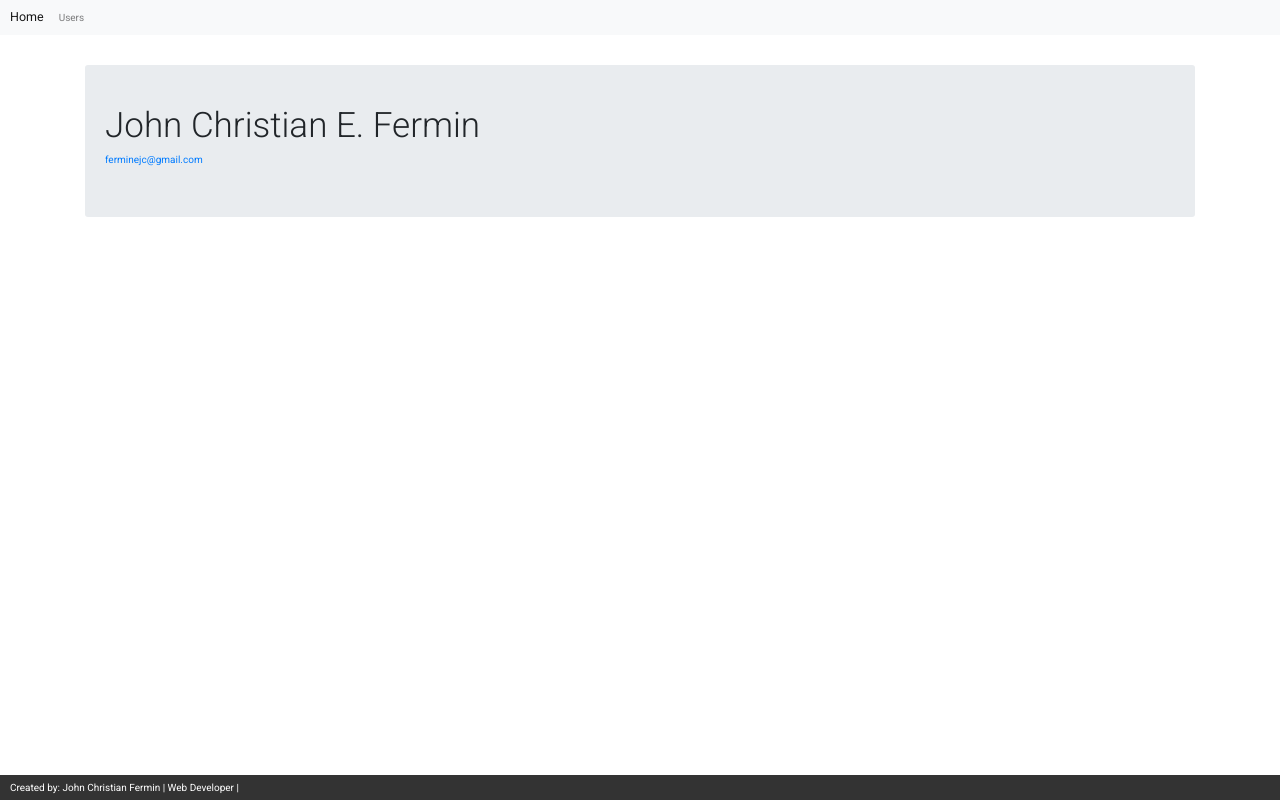
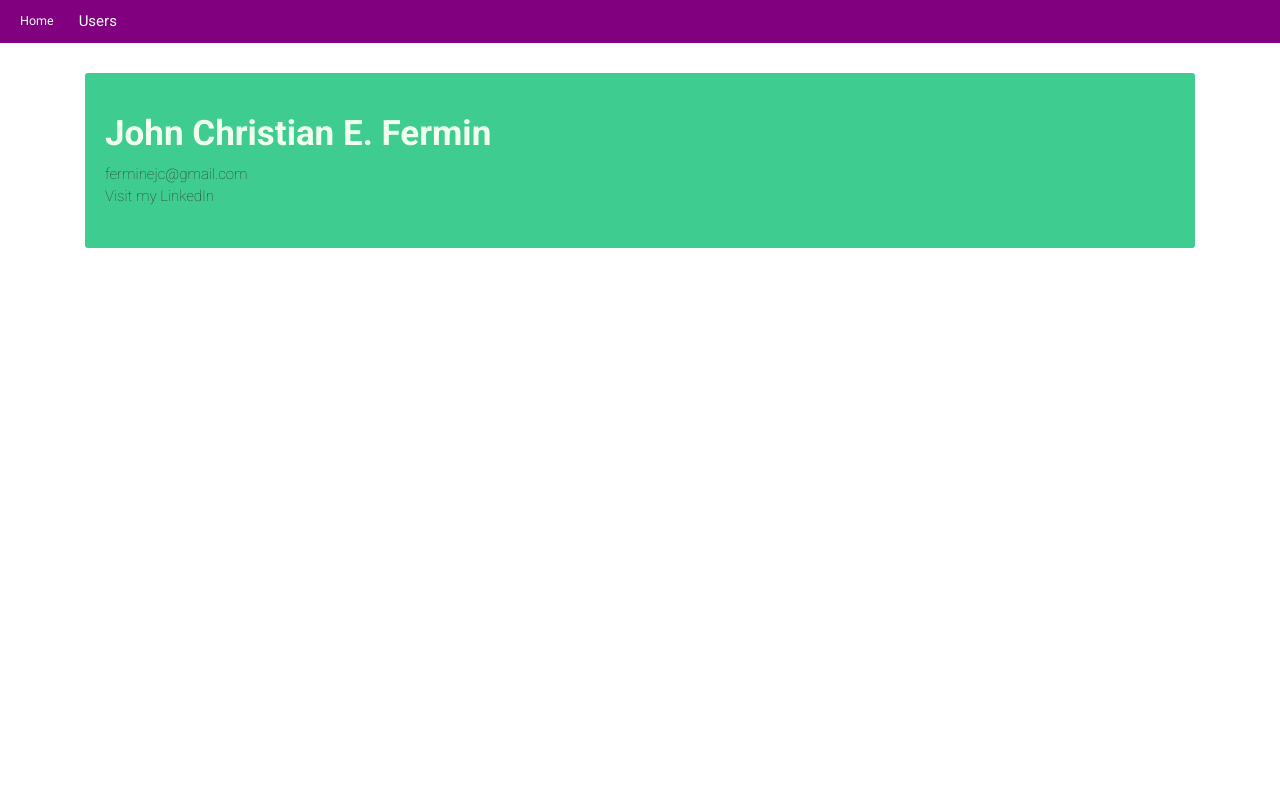
Before and after one commit to ferminejc/ithinkweb-fe-exam, a React (Create React App) app: page / in a window 1280 px wide. Built offline with nearby package versions, Linux system fonts and the light colour scheme.

Commit message:
add simple animation and clean code

```diff
--- a/src/App.scss
+++ b/src/App.scss
@@ -15,3 +15,69 @@ body {
   font-family: 'Roboto', sans-serif;
   box-sizing: border-box;
 }
+
+/* Chrome, Safari, Opera */
+
+.fadeInUp {
+  -webkit-animation: fadeInUp 200ms ease-in-out; /* Chrome, Safari, Opera */
+  animation: fadeInUp 200ms ease-in-out;
+}
+
+.fadeInDown {
+  -webkit-animation: fadeInDown 500ms ease-in-out; /* Chrome, Safari, Opera */
+  animation: fadeInDown 500ms ease-in-out;
+}
+
+.fadeInRight {
+  -webkit-animation: fadeInRight 500ms ease-in-out; /* Chrome, Safari, Opera */
+  animation: fadeInRight 500ms ease-in-out;
+}
+
+.fadeInLeft {
+  -webkit-animation: fadeInLeft 500ms ease-in-out; /* Chrome, Safari, Opera */
+  animation: fadeInLeft 500ms ease-in-out;
+}
+
+@keyframes fadeInUp {
+  0% {
+    opacity: 0;
+    transform: translateY(40px);
+  }
+  100% {
+    opacity: 1;
+    transform: translateY(0);
+  }
+}
+
+@keyframes fadeInDown {
+  0% {
+    opacity: 0;
+    transform: translateY(-40px);
+  }
+  100% {
+    opacity: 1;
+    transform: translateY(0);
+  }
+}
+
+@keyframes fadeInRight {
+  0% {
+    opacity: 0;
+    transform: translateX(-80px);
+  }
+  100% {
+    opacity: 1;
+    transform: translateY(0);
+  }
+}
+
+@keyframes fadeInLeft {
+  0% {
+    opacity: 0;
+    transform: translateX(80px);
+  }
+  100% {
+    opacity: 1;
+    transform: translateY(0);
+  }
+}
--- a/src/components/Pages/Page.js
+++ b/src/components/Pages/Page.js
@@ -2,7 +2,6 @@ import styles from './Page.module.scss';
 import React from 'react';
 import PageNav from './PageNav';
 import PageMain from './PageMain';
-import PageFooter from './PageFooter';
 
 function Page(props) {
   const {children} = props;
@@ -11,7 +10,6 @@ function Page(props) {
     <div className={styles['page']}>
       <PageNav />
       <PageMain>{children}</PageMain>
-      <PageFooter />
     </div>
   );
 }
--- a/src/components/Pages/PageFooter.js
+++ /dev/null
@@ -1,12 +0,0 @@
-import styles from './PageFooter.module.scss';
-import React from 'react';
-
-function PageFooter() {
-  return (
-    <footer className={styles['footer']}>
-      Created by: John Christian Fermin | Web Developer |{' '}
-    </footer>
-  );
-}
-
-export default PageFooter;
--- a/src/components/Pages/PageFooter.module.scss
+++ /dev/null
@@ -1,6 +0,0 @@
-:local(.footer) {
-  color: #fff;
-  background: rgba(0,0,0,0.8);
-  backdrop-filter: saturate(180%) blur(20px);
-  padding: 0.5rem 1rem;
-}
--- a/src/components/Pages/PageNav.js
+++ b/src/components/Pages/PageNav.js
@@ -9,21 +9,22 @@ import {
   NavItem,
   NavLink,
 } from 'reactstrap';
+import styles from './PageNav.module.scss';
 
 function PageNav() {
   const [isOpen, setIsOpen] = useState(false);
   const toggle = () => setIsOpen(!isOpen);
 
   return (
-    <Navbar color="light" light expand="md">
-      <NavbarBrand tag={Link} to="/">
+    <Navbar expand="md" className={styles['navbar']}>
+      <NavbarBrand tag={Link} to="/" className="nav-link">
         Home
       </NavbarBrand>
       <NavbarToggler onClick={toggle} />
       <Collapse isOpen={isOpen} navbar>
         <Nav className="mr-auto" navbar>
           <NavItem>
-            <NavLink tag={Link} to="/users">
+            <NavLink tag={Link} to="/users" className="nav-link">
               Users
             </NavLink>
           </NavItem>
--- /dev/null
+++ b/src/components/Pages/PageNav.module.scss
@@ -0,0 +1,11 @@
+.navbar {
+  font-size: 1.5rem;
+  background-color: purple;
+
+  a {
+    color: #f0fff0;
+    &:hover {
+      color: rgb(248, 234, 170);
+    }
+  }
+}
--- a/src/components/Pages/index.js
+++ b/src/components/Pages/index.js
@@ -1,6 +1,5 @@
 import Page from './Page';
 import PageNav from './PageNav';
 import PageMain from './PageMain';
-import PageFooter from './PageFooter';
 
-export {Page, PageNav, PageMain, PageFooter};
+export {Page, PageNav, PageMain};
--- a/src/components/shared/UserModal.js
+++ b/src/components/shared/UserModal.js
@@ -16,13 +16,6 @@ const UserModal = (props) => {
   const {modal, isHide, toggle, id, firstName, lastName, email, renderButton} =
     props;
 
-  if (modal.title === 'Edit User' || modal.title === 'Delete User') {
-    firstName.value = modal?.firstName ? modal.firstName : '';
-    lastName.value = modal?.lastName ? modal.lastName : '';
-    email.value = modal?.lastName ? modal.lastName : '';
-    id.value = modal?.id ? modal.id : '';
-  }
-
   return (
     <div>
       <Modal isOpen={isHide} toggle={toggle} className={modal?.className}>
@@ -30,7 +23,7 @@ const UserModal = (props) => {
         <ModalBody>
           <FormGroup>
             <Label for="id">ID</Label>
-            <Input {...id} />
+            <Input {...id.attrib} />
           </FormGroup>
           <FormGroup>
             <Label for="avatar">Avatar</Label>
@@ -38,15 +31,15 @@ const UserModal = (props) => {
           </FormGroup>
           <FormGroup>
             <Label for="firstName">First Name</Label>
-            <Input {...firstName} />
+            <Input {...firstName.attrib} />
           </FormGroup>
           <FormGroup>
             <Label for="lastName">Last Name</Label>
-            <Input {...lastName} />
+            <Input {...lastName.attrib} />
           </FormGroup>
           <FormGroup>
             <Label for="email">Email</Label>
-            <Input {...email} />
+            <Input {...email.attrib} />
           </FormGroup>
         </ModalBody>
         <ModalFooter>
--- a/src/views/home/Home.scss
+++ b/src/views/home/Home.scss
@@ -0,0 +1,19 @@
+.jumbotron {
+  background-color: rgb(62, 204, 144);
+  h1 {
+    color: #f0fff0;
+    font-weight: 700;
+    margin-bottom: 0.8rem;
+  }
+  address {
+    a {
+      color: #373738;
+      &:hover {
+        color: rgb(248, 234, 170);
+      }
+    }
+    margin-bottom: 0rem;
+    font-size: 1.5rem;
+    font-weight: 100;
+  }
+}
--- a/src/views/home/index.js
+++ b/src/views/home/index.js
@@ -5,10 +5,18 @@ import styles from './Home.scss';
 function Index() {
   return (
     <Container className={styles['home']}>
-      <Jumbotron className="mt-5">
-        <h1 className="display-4">John Christian E. Fermin</h1>
-        <address>
+      <Jumbotron className="mt-5 fadeInUp">
+        <h1 className="display-4 fadeInDown">John Christian E. Fermin</h1>
+        <address className="fadeInRight">
           <a href="mailto:ferminejc@gmail.com">ferminejc@gmail.com</a>
+        </address>
+        <address className="fadeInLeft">
+          <a
+            href="https://www.linkedin.com/in/jc-fermin-1846801b0/"
+            target="_blank"
+          >
+            Visit my LinkedIn
+          </a>
         </address>
       </Jumbotron>
     </Container>
```
Also changed, not shown: src/views/users/index.js (+102 -44 lines), 1 other file (tests, documents, lock files or other folders).
